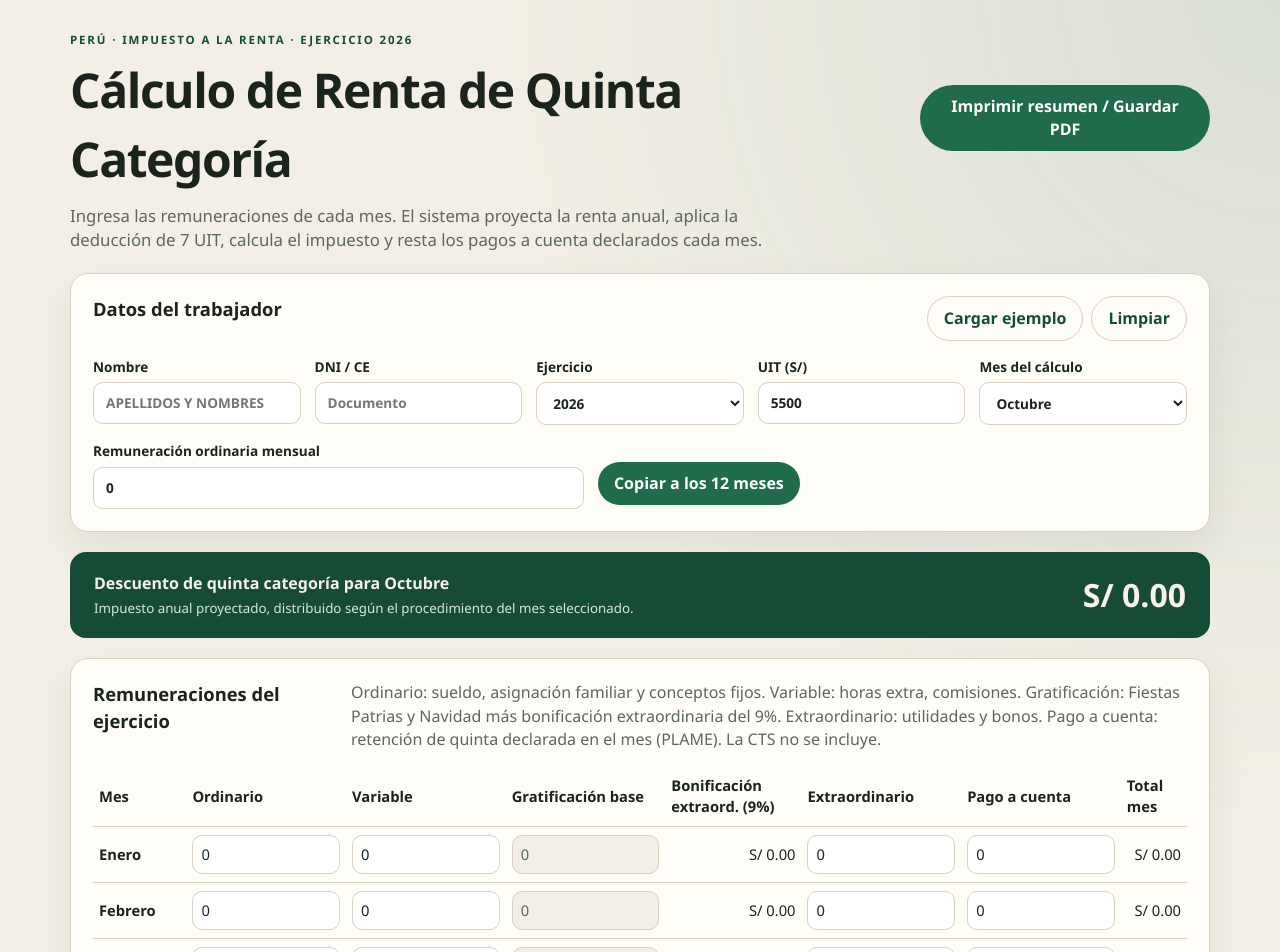
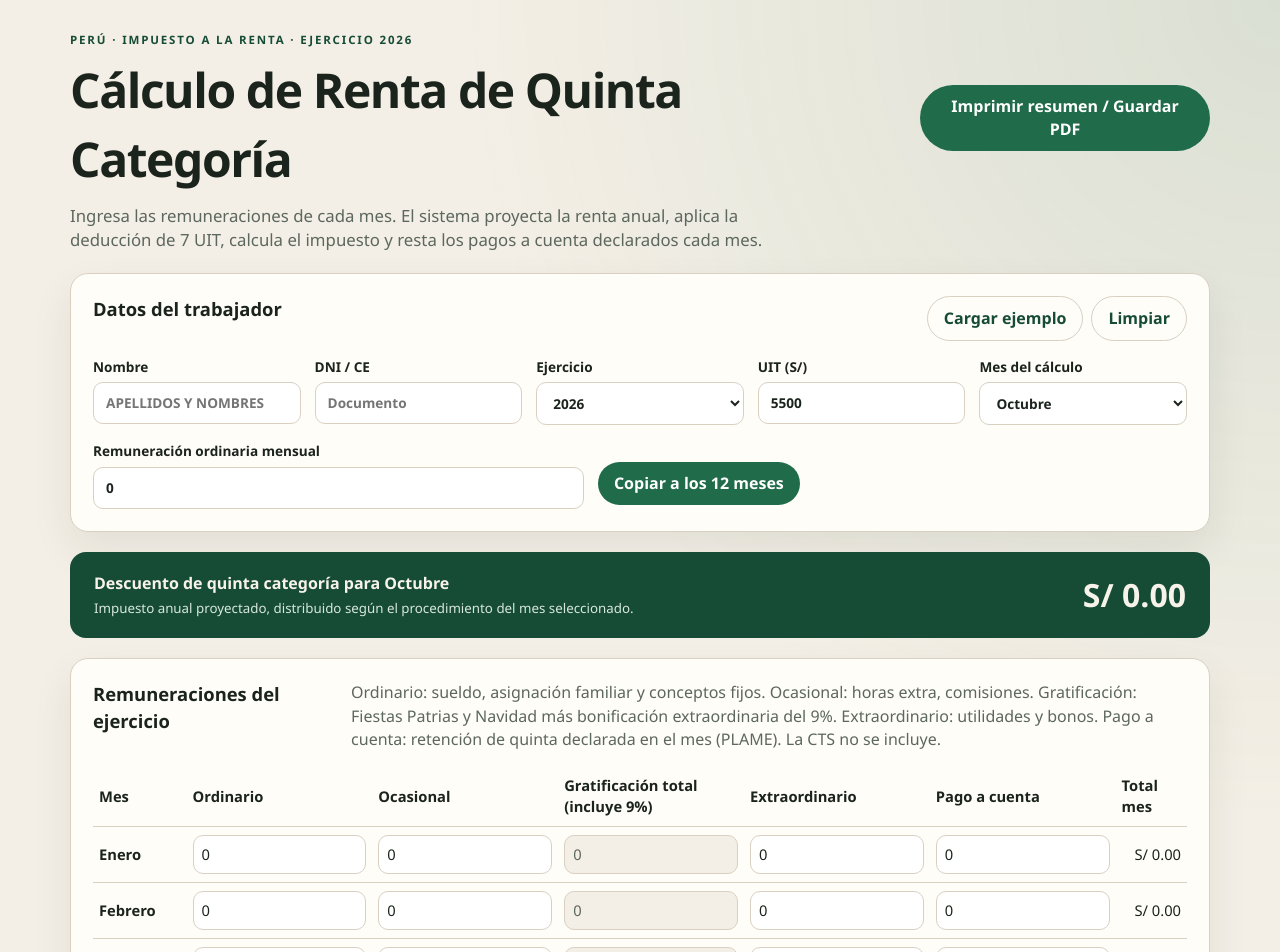
Before and after one commit to juliolh0686/cal_5tacattegoria, a Vue app: page / in a window 1280 px wide. Shown: the top 952 px of the page. Built offline with nearby package versions, Linux system fonts and the light colour scheme.

Commit message:
Show total gratification in a single field

```diff
--- a/src/App.vue
+++ b/src/App.vue
@@ -146,6 +146,10 @@ function normalizarNombre() {
 
 function bonificacionGratificacion(mes) {
   return round2(Math.max(0, toNumber(mes.gratificacion)) * 0.09)
+}
+
+function actualizarGratificacionTotal(mes, totalIngresado) {
+  mes.gratificacion = round2(Math.max(0, toNumber(totalIngresado)) / 1.09)
 }
 </script>
 
@@ -304,7 +308,7 @@ function bonificacionGratificacion(mes) {
       <div class="panel-head panel-head-remuneraciones">
         <h2>Remuneraciones del ejercicio</h2>
         <p class="hint">
-          Ordinario: sueldo, asignación familiar y conceptos fijos. Variable: horas extra,
+          Ordinario: sueldo, asignación familiar y conceptos fijos. Ocasional: horas extra,
           comisiones. Gratificación: Fiestas Patrias y Navidad más bonificación extraordinaria
           del 9%. Extraordinario: utilidades
           y bonos. Pago a cuenta: retención de quinta declarada en el mes (PLAME). La CTS
@@ -318,9 +322,8 @@ function bonificacionGratificacion(mes) {
             <tr>
               <th>Mes</th>
               <th>Ordinario</th>
-              <th>Variable</th>
-              <th>Gratificación base</th>
-              <th>Bonificación extraord. (9%)</th>
+              <th>Ocasional</th>
+              <th>Gratificación total (incluye 9%)</th>
               <th>Extraordinario</th>
               <th>Pago a cuenta</th>
               <th>Total mes</th>
@@ -336,15 +339,18 @@ function bonificacionGratificacion(mes) {
                 <input v-model.number="mes.variable" type="number" min="0" step="0.01" />
               </td>
               <td>
-                <input
-                  v-model.number="mes.gratificacion"
-                  type="number"
-                  min="0"
-                  step="0.01"
-                  :disabled="mes.id !== 7 && mes.id !== 12"
-                />
+                <template v-if="mes.id === 7 || mes.id === 12">
+                  <input
+                    :value="round2(toNumber(mes.gratificacion) + bonificacionGratificacion(mes))"
+                    @change="actualizarGratificacionTotal(mes, $event.target.value)"
+                    type="number"
+                    min="0"
+                    step="0.01"
+                    aria-label="Gratificación total con bonificación del 9%"
+                  />
+                </template>
+                <input v-else :value="0" type="number" disabled aria-label="Sin gratificación este mes" />
               </td>
-              <td class="num">{{ soles(bonificacionGratificacion(mes)) }}</td>
               <td>
                 <input v-model.number="mes.extraordinario" type="number" min="0" step="0.01" />
               </td>
@@ -357,7 +363,7 @@ function bonificacionGratificacion(mes) {
           <tfoot>
             <tr>
               <th>Total anual</th>
-              <td colspan="5"></td>
+              <td colspan="4"></td>
               <td class="num">{{ soles(resultado.totalPagosACuenta) }}</td>
               <td class="num">{{ soles(resultado.rentaBruta) }}</td>
             </tr>
```
